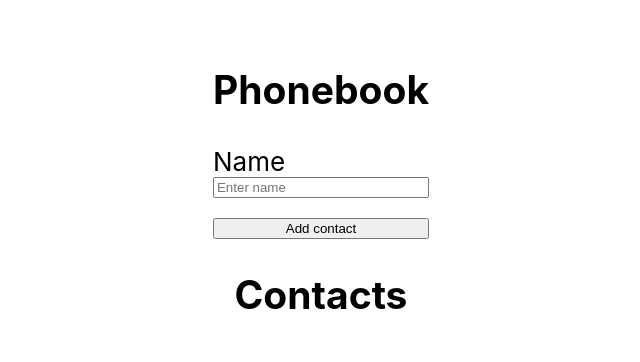
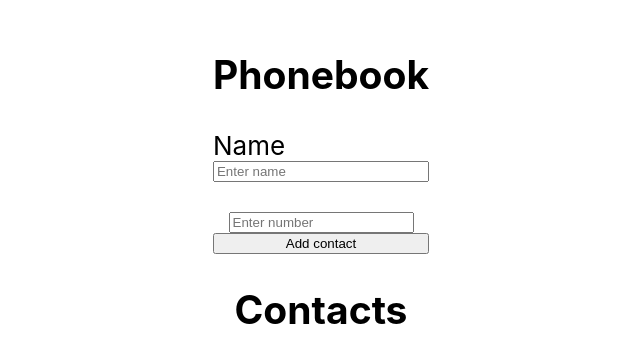
Before and after one commit to SvetlanaMerkurieva/goit-react-hw-02-phonebook, a React (Create React App) app: page / in a window 1280 px wide. Shown: the part 208-570 px from the top of the page, without its empty margins (319-959 px from the left). Built offline with nearby package versions, Linux system fonts and the light colour scheme.

Commit message:
Adds input Telefhone Number

```diff
--- a/src/components/App/App.jsx
+++ b/src/components/App/App.jsx
@@ -10,27 +10,26 @@ class App extends Component {
     contacts: [],
     name: '',
   };
-  handleFormSubmit = name => {
+  handleFormSubmit = data => {
     const contact = {
       id: shortid.generate(),
-      name: Object.values(name),
+      name: data.name,
+      number: data.number,
     };
     this.setState(prevstate => ({
       contacts: [...prevstate.contacts, contact],
+      name: data.name,
     }));
-    console.log(name);
+    console.log(contact);
   };
   render() {
     return (
-      console.log(this.state.contacts),
-      (
       <div className={s.app}>
         <header className={s.appHeader}>
           <ContactForm onSubmit={this.handleFormSubmit} />
           <ContactList contacts={this.state.contacts} />
         </header>
       </div>
-      )
     );
   }
 }
--- a/src/components/ContactForm/ContactForm.jsx
+++ b/src/components/ContactForm/ContactForm.jsx
@@ -4,6 +4,7 @@ import s from './ContactForm.module.css';
 export class ContactForm extends Component {
   state = {
     name: '',
+    number: '',
   };
   handleInputChange = e => {
     this.setState({
@@ -14,7 +15,7 @@ export class ContactForm extends Component {
     e.preventDefault();
     this.props.onSubmit(this.state);
 
-    this.setState({ name: '' });
+    this.setState({ name: '', number: '' });
   };
   render() {
     return (
@@ -29,7 +30,19 @@ export class ContactForm extends Component {
               name="name"
               value={this.state.name}
               pattern="^[a-zA-Zа-яА-Я]+(([' -][a-zA-Zа-яА-Я ])?[a-zA-Zа-яА-Я]*)*$"
-              title="Name may contain only letters, apostrophe, dash and spaces. For example Adrian, Jacob Mercer, Charles de Batz de Castelmore d'Artagnan"
+              title="Имя может содержать только буквы, апостроф, тире и пробелы. Например Адриан, Якоб Мерсер, Шарль де Батц де Кастельмор д'Артаньян"
+              required
+              onChange={this.handleInputChange}
+            />
+          </label>
+          <label>
+            <input
+              type="tel"
+              name="number"
+              value={this.state.number}
+              placeholder="Enter number"
+              pattern="\+?\d{1,4}?[-.\s]?\(?\d{1,3}?\)?[-.\s]?\d{1,4}[-.\s]?\d{1,4}[-.\s]?\d{1,9}"
+              title="Номер телефона должен состоять из цифр и может содержать пробелы, дефисы, круглые скобки и может начинаться с +."
               required
               onChange={this.handleInputChange}
             />
--- a/src/components/ContactList/ContactList.jsx
+++ b/src/components/ContactList/ContactList.jsx
@@ -8,7 +8,7 @@ export const ContactList = ({ contacts }) => {
         {contacts.map(contact => {
           return (
             <li className={s.text} key={contact.id}>
-              {contact.name[0]}
+              {contact.name} :{contact.number}
             </li>
           );
         })}
```
Lines whose indentation alone changed are shown as unchanged.
